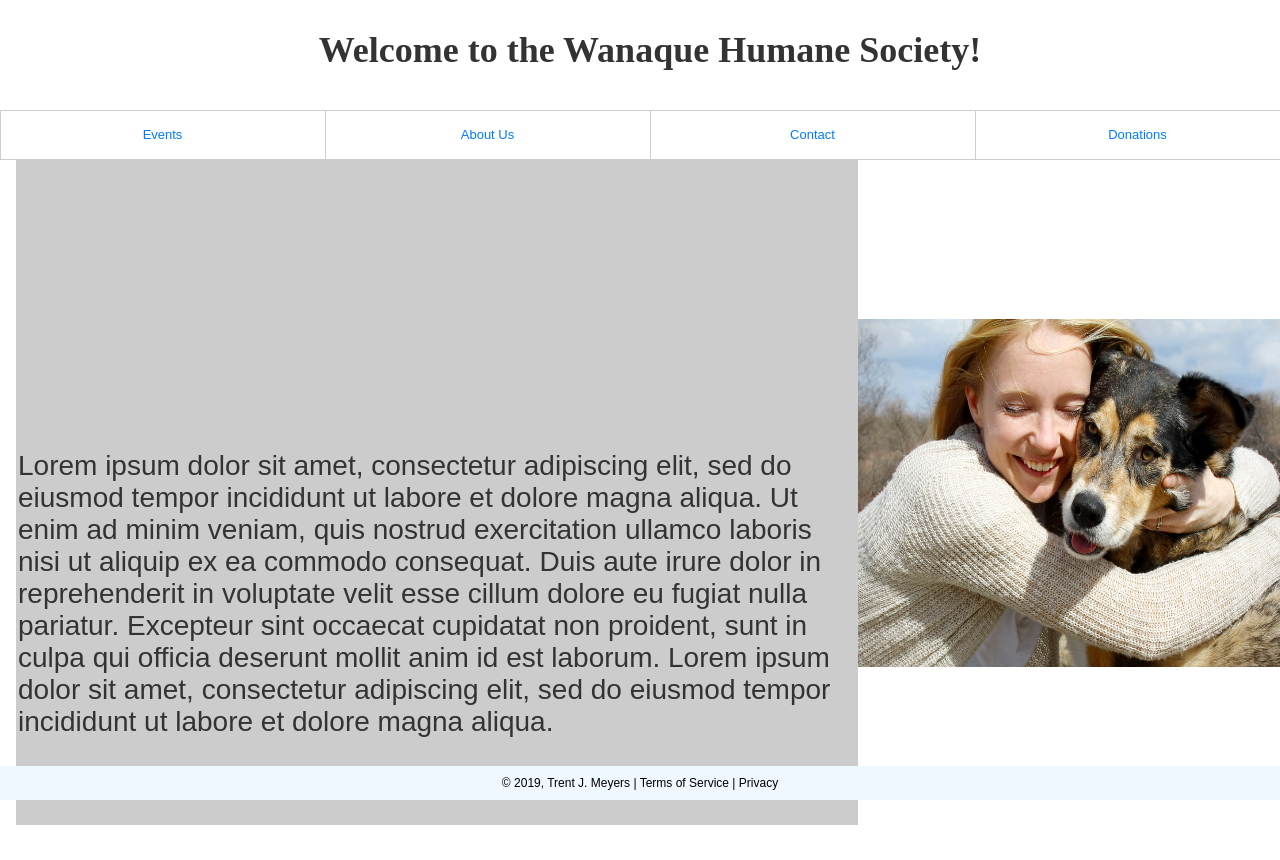
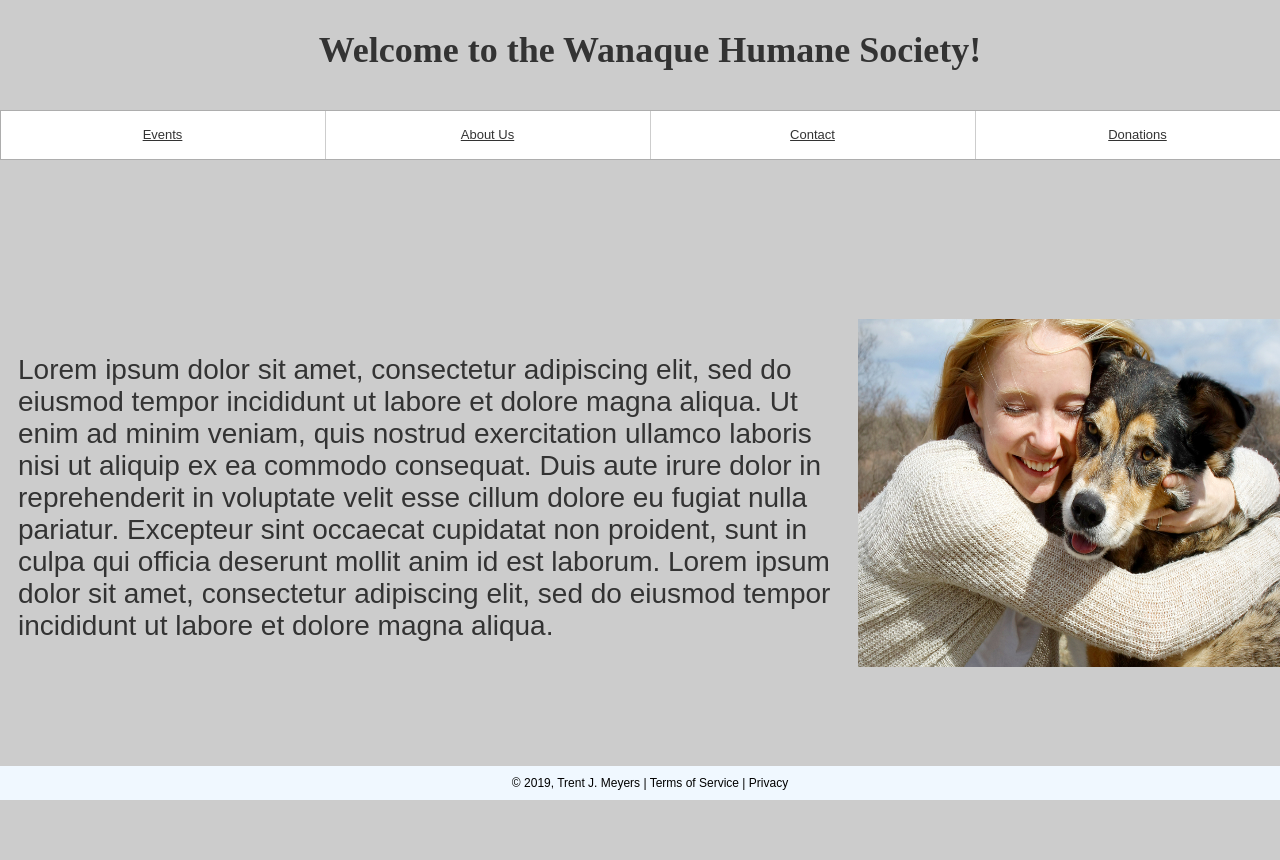
Before and after one commit to tjm67/tjm67.github.io, a plain HTML site: page index.html in a window 1280 px wide. Drawn offline with nearby package versions, Linux system fonts and the light colour scheme.

Commit message:
Update index.html

```diff
--- a/index.html
+++ b/index.html
@@ -21,7 +21,9 @@
       $axure.utils.getOtherPath = function() { return 'resources/Other.html'; };
       $axure.utils.getReloadPath = function() { return 'resources/reload.html'; };
     </script>
-    <link rel="stylesheet" href="https://stackpath.bootstrapcdn.com/bootstrap/4.3.1/css/bootstrap.min.css" integrity="sha384-ggOyR0iXCbMQv3Xipma34MD+dH/1fQ784/j6cY/iJTQUOhcWr7x9JvoRxT2MZw1T" crossorigin="anonymous">
+    <!--        I tried incorporating Bootstrap, but it would break my webpages when I included it.
+<link rel="stylesheet" href="https://stackpath.bootstrapcdn.com/bootstrap/4.3.1/css/bootstrap.min.css" integrity="sha384-ggOyR0iXCbMQv3Xipma34MD+dH/1fQ784/j6cY/iJTQUOhcWr7x9JvoRxT2MZw1T" crossorigin="anonymous">
+  -->
   </head>
   <body>
     <div id="base" class="">
```
